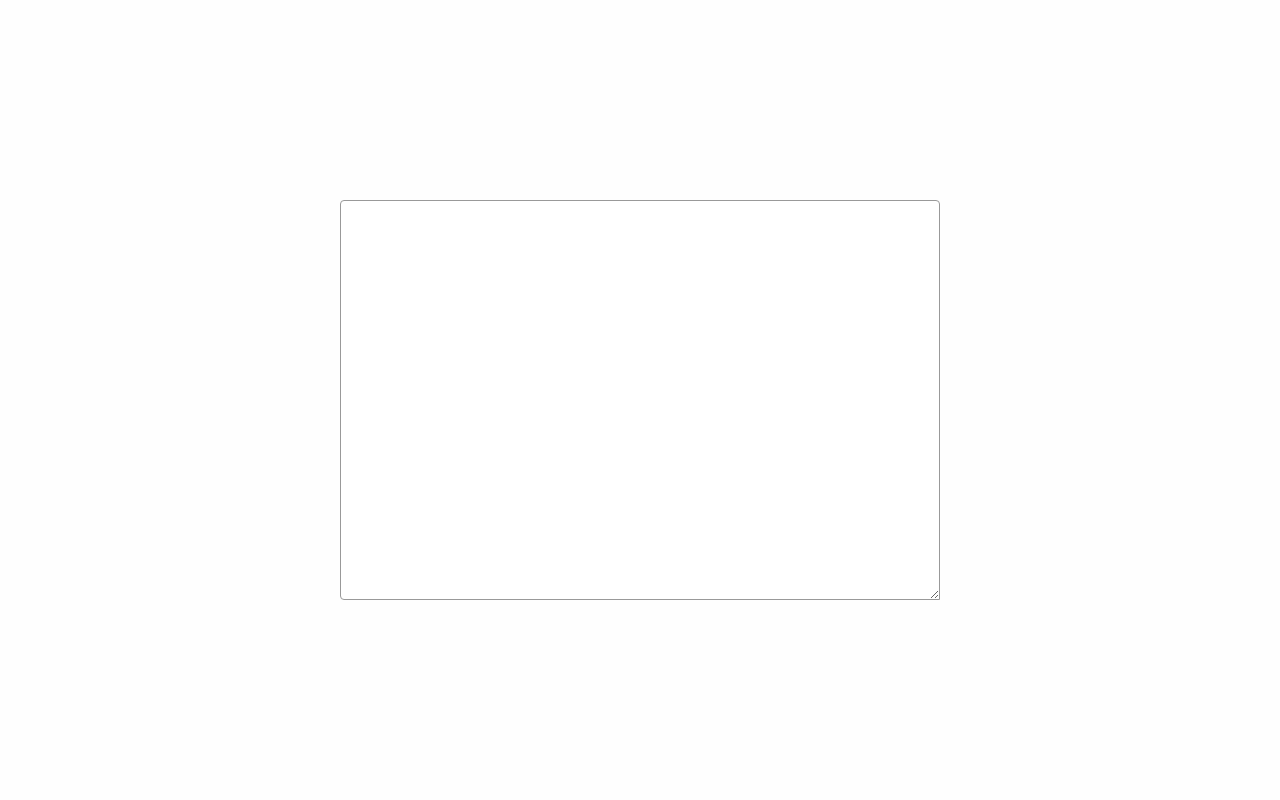
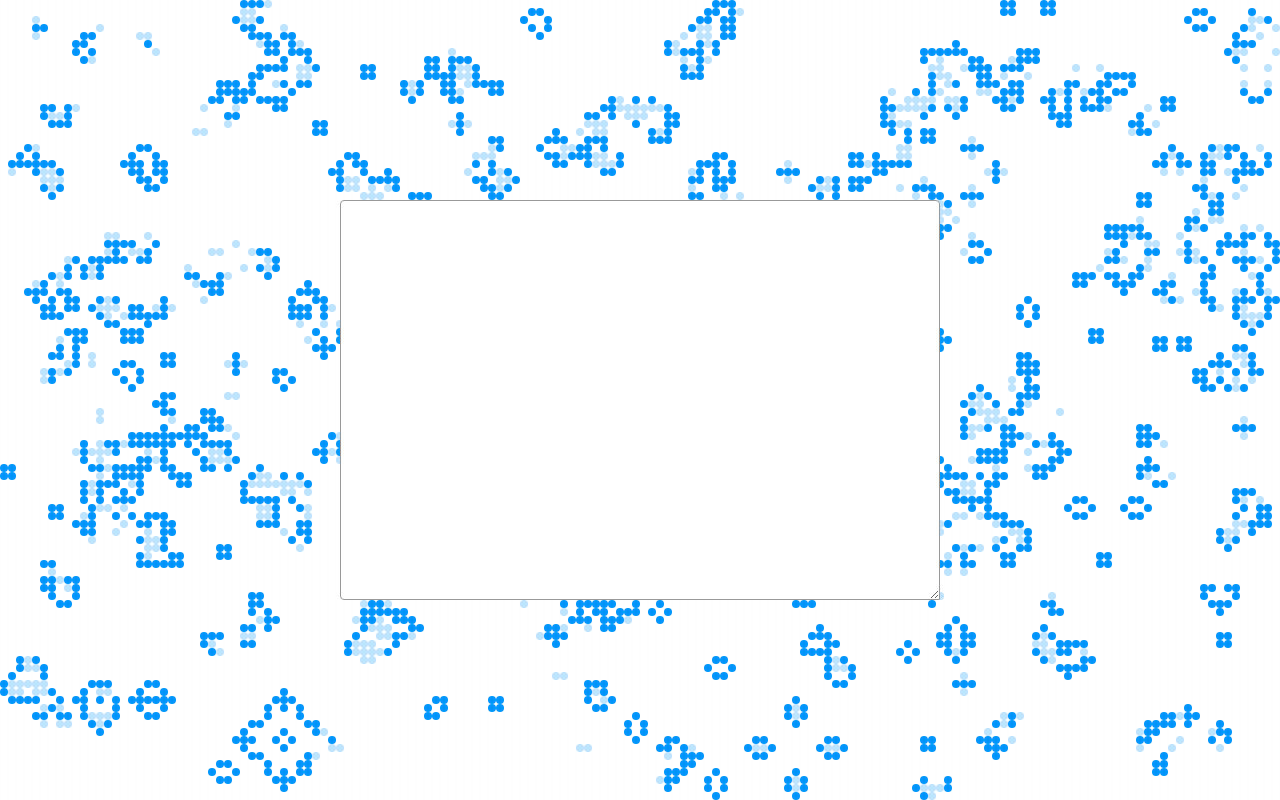
Before and after one commit to romebop/textbop, a plain HTML site: page index.html in a window 1280 px wide. Drawn offline with Linux system fonts and the light colour scheme.

Commit message:
game of life background init

```diff
--- a/index.html
+++ b/index.html
@@ -4,9 +4,10 @@
     <title>textbop</title>
     <link rel="icon" href="favicon.ico">
     <link rel="stylesheet" href="style.css">
+    <!-- <script src="save.js"></script> -->
   </head>
   <body>
+    <script src="life.js"></script>
     <textarea></textarea>
-    <script src="save.js"></script>
   </body>
 </html>
--- /dev/null
+++ b/life.js
@@ -0,0 +1,106 @@
+document.addEventListener('DOMContentLoaded', () => {
+
+  const containerWidth = window.innerWidth;
+  const containerHeight = window.innerHeight;
+
+  document.body.style.height = `${containerHeight}px`;
+  document.body.style.width = `${containerWidth}px`;
+
+  const pixelSize = 8;
+  const numRows = Math.floor(containerHeight / pixelSize);
+  const numCols = Math.floor(containerWidth / pixelSize);
+
+  const canvas = document.createElement('canvas');
+  canvas.width = containerWidth;
+  canvas.height = containerHeight;
+  document.body.prepend(canvas);
+
+  new Game(canvas, numRows, numCols);
+});
+
+class Cell {
+
+  constructor(context, x, y) {
+    this.context = context;
+    this.x = x;
+    this.y = y;
+    this.alive = Math.random() < 0.4;
+    this.lastAlive = false;
+  }
+
+  draw() {
+    const square = new Path2D();
+    const sideLen = 8;
+    square.roundRect(this.x * sideLen, this.y * sideLen, sideLen, sideLen, [sideLen / 2]);
+    this.context.fillStyle = this.alive
+      ? '#0095ff'
+      : this.lastAlive
+        ? '#0095ff40'
+        : '#fff';
+    this.context.fill(square);
+  }
+}
+
+class Game {
+
+  constructor(canvas, numRows, numCols) {
+    this.canvas = canvas;
+    this.numRows = numRows;
+    this.numCols = numCols;
+    this.context = this.canvas.getContext('2d');
+    this.cells = [];
+    this.createGrid();
+    window.requestAnimationFrame(() => this.step());
+  }
+
+  createGrid() {
+    for (let y = 0; y < this.numRows; y++) {
+      for (let x = 0; x < this.numCols; x++) {
+        this.cells.push(new Cell(this.context, x, y));
+      }
+    }
+  }
+
+  isAlive(x, y) {
+    if (x < 0 || x >= this.numCols || y < 0 || y >= this.numRows) return false;
+    return this.cells[this.gridToIndex(x, y)].alive ? 1 : 0;
+  }
+
+  gridToIndex(x, y) {
+    return x + (y * this.numCols);
+  }
+
+  // 1. Any live cell with two or three live neighbours survives.
+  // 2. Any dead cell with three live neighbours becomes a live cell.
+  // 3. All other live cells die in the next generation. Similarly, all other dead cells stay dead.
+  checkNeighbors() {
+    for (let y = 0; y < this.numRows; y++) {
+      for (let x = 0; x < this.numCols; x++) {
+        const numAlive = this.isAlive(x - 1, y - 1) + this.isAlive(x, y - 1) + this.isAlive(x + 1, y - 1) + this.isAlive(x - 1, y) + this.isAlive(x + 1, y) + this.isAlive(x - 1, y + 1) + this.isAlive(x, y + 1) + this.isAlive(x + 1, y + 1);
+        const centerIndex = this.gridToIndex(x, y);
+        if (numAlive === 2) {
+          this.cells[centerIndex].nextAlive = this.cells[centerIndex].alive;
+        } else if (numAlive === 3) {
+          this.cells[centerIndex].nextAlive = true;
+        } else {
+          this.cells[centerIndex].nextAlive = false;
+        }
+      }
+    }
+    for (let i = 0; i < this.cells.length; i++) {
+      this.cells[i].lastAlive = this.cells[i].alive;
+      this.cells[i].alive = this.cells[i].nextAlive;
+    }
+  }
+
+  step() {
+    this.checkNeighbors();
+    this.context.clearRect(0, 0, this.canvas.width, this.canvas.height);
+    for (let i = 0; i < this.cells.length; i++) {
+      this.cells[i].draw();
+    }
+    setTimeout(() => {
+      window.requestAnimationFrame(() => this.step());
+    }, 100)
+  }
+}
--- a/save.js
+++ b/save.js
@@ -1,5 +1,5 @@
-window.addEventListener('load', () => {
-  const textarea = document.querySelector('textarea');
+document.addEventListener('DOMContentLoaded', () => {
+  const textarea = document.querySelector('textarea')
   textarea.focus();
   const savedText = localStorage.getItem('text');
   if (savedText !== null) {
--- a/style.css
+++ b/style.css
@@ -13,16 +13,26 @@ html, body {
 body {
   -webkit-font-smoothing: antialiased;
   font-family: Segoe UI, Helvetica;
-  display: flex;
-  align-items: center;
   background-color: #fefefe;
+  position: relative;
+}
+
+canvas {
+  display: block;
+  /* height: 100%;
+  width: 100%; */
+  /* width: 750;
+  height: 400;  */
 }
 
 textarea {
+  position: absolute;
+  top: 50%;
+  left: 50%;;
+  transform: translateX(-50%) translateY(-50%);
   font: inherit;
   line-height: 1.8;
   padding: 8px 12px;
-  margin: 0 auto;
   border-radius: 4px 4px 0px;
   outline: none;
   border: 1px solid #999;
```
